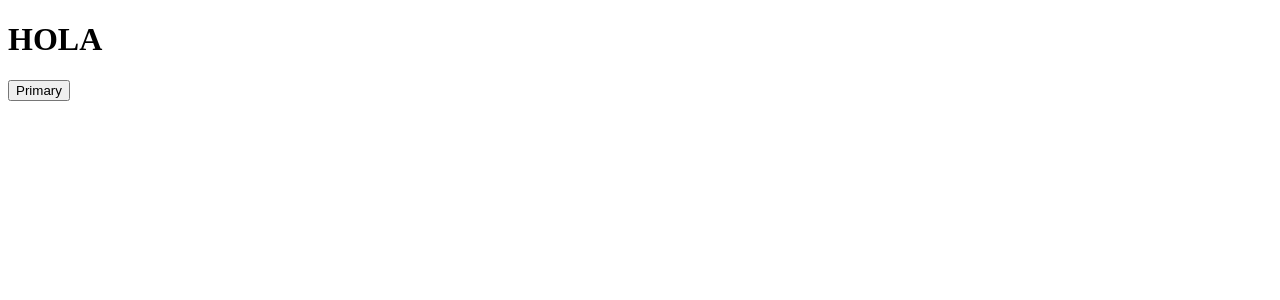
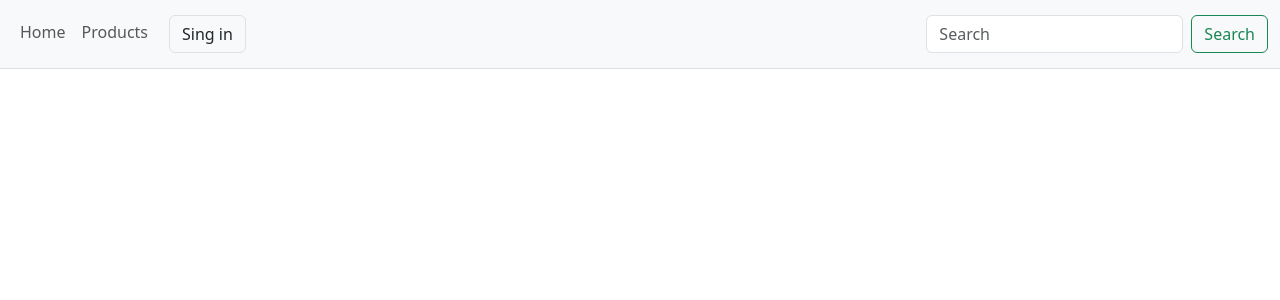
Before and after one commit to Felipesch96/PF-H-Buy, a React (Create React App) app in the folder client/: page /home in a window 1280 px wide. Shown: the top 300 px of the page. Built offline with nearby package versions, Linux system fonts and the light colour scheme.

Commit message:
react-router-dom + NavBar

```diff
--- a/client/package.json
+++ b/client/package.json
@@ -6,8 +6,10 @@
     "@testing-library/jest-dom": "^5.16.5",
     "@testing-library/react": "^13.4.0",
     "@testing-library/user-event": "^13.5.0",
+    "bootstrap": "^5.3.0-alpha1",
     "react": "^18.2.0",
     "react-dom": "^18.2.0",
+    "react-router-dom": "^5.2.1",
     "react-scripts": "5.0.1",
     "web-vitals": "^2.1.4"
   },
--- a/client/public/index.html
+++ b/client/public/index.html
@@ -1,20 +1,23 @@
 <!DOCTYPE html>
 <html lang="en">
+
 <head>
   <meta charset="utf-8" />
   <link rel="icon" href="%PUBLIC_URL%/favicon.ico" />
   <meta name="viewport" content="width=device-width, initial-scale=1" />
   <meta name="theme-color" content="#000000" />
-    <meta
-      name="description"
-      content="Web site created using create-react-app"
-    />
+  <meta name="description" content="Web site created using create-react-app" />
   <link rel="apple-touch-icon" href="%PUBLIC_URL%/logo192.png" />
   <!--
       manifest.json provides metadata used when your web app is installed on a
       user's mobile device or desktop. See https://developers.google.com/web/fundamentals/web-app-manifest/
     -->
   <link rel="manifest" href="%PUBLIC_URL%/manifest.json" />
+  <link href="https://cdn.jsdelivr.net/npm/bootstrap@5.3.0-alpha1/dist/css/bootstrap.min.css" rel="stylesheet"
+    integrity="sha384-GLhlTQ8iRABdZLl6O3oVMWSktQOp6b7In1Zl3/Jr59b6EGGoI1aFkw7cmDA6j6gD" crossorigin="anonymous">
+  <script src="https://cdn.jsdelivr.net/npm/bootstrap@5.3.0-alpha1/dist/js/bootstrap.bundle.min.js"
+    integrity="sha384-w76AqPfDkMBDXo30jS1Sgez6pr3x5MlQ1ZAGC+nuZB+EYdgRZgiwxhTBTkF7CXvN"
+    crossorigin="anonymous"></script>
   <!--
       Notice the use of %PUBLIC_URL% in the tags above.
       It will be replaced with the URL of the `public` folder during the build.
@@ -26,6 +29,7 @@
     -->
   <title>React App</title>
 </head>
+
 <body>
   <noscript>You need to enable JavaScript to run this app.</noscript>
   <div id="root"></div>
@@ -40,4 +44,5 @@
       To create a production bundle, use `npm run build` or `yarn build`.
     -->
 </body>
+
 </html>
--- a/client/src/App.js
+++ b/client/src/App.js
@@ -1,10 +1,17 @@
+import {BrowserRouter as Router, Route, Switch} from 'react-router-dom';
 import Home from "./components/Home";
+import NavBar from "./components/navBar/NavBar";
 
 function App() {
   return (
-    <div className="text-primary">
-      <h1>HOLA</h1>
-      <Home/>
+    <div>
+      <Router>
+        <NavBar />
+        <Switch>
+          {/* <Route exact path='/' component={LandingPage} /> */}
+          <Route exact path='/home' component={Home} />
+        </Switch>
+      </Router>
     </div>
   );
 }
--- a/client/src/components/Home.jsx
+++ b/client/src/components/Home.jsx
@@ -1,7 +1,9 @@
 const Home =()=>{
     return(
-        <button type="button" class="btn btn-primary">Primary</button>
+        <div>
+
+        </div>
     )
-}
+};
 
-export default Home
+export default Home;
--- /dev/null
+++ b/client/src/components/buttons/Login/Login.js
@@ -0,0 +1,14 @@
+import React from "react";
+// import { useAuth0 } from "@auth0/auth0-react";
+
+const Login = () => {
+  // const { user, loginWithRedirect } = useAuth0();
+  // console.log(user);
+  return (
+    <button className="btn border"
+    // onClick={() => loginWithRedirect()}
+    >Sing in</button>
+  )
+}
+
+export default Login
--- /dev/null
+++ b/client/src/components/navBar/NavBar.jsx
@@ -0,0 +1,53 @@
+import React, { useEffect, useState } from "react";
+import { Link } from "react-router-dom";
+import Login from "../buttons/Login/Login";
+
+const NavBar = () => {
+
+
+  return (
+    <div>
+      <nav class="navbar navbar-expand-lg bg-light sticky border-bottom">
+        <div class="container-fluid">
+
+          <div className="collapse navbar-collapse" id="navbarSupportedContent">
+            <ul className="navbar-nav me-auto mb-2 mb-lg-0">
+              <li className="nav-item">
+                <Link className="nav-link mt-1" to="/home">
+                  Home
+                </Link>
+              </li>
+              <li className="nav-item">
+                <Link className="nav-link mt-1" to="/products">
+                  Products
+                </Link>
+              </li>
+              <li className="nav-item btn">
+                <Login />
+                {/* hacer condicional si esta logeado con auth0, ver como crea usuarios que no son de google */}
+              </li>
+            </ul>
+            <form className="d-flex col-ms-8" role="search">
+              <input
+                className="form-control me-2"
+                type="search"
+                placeholder="Search"
+                aria-label="Search"
+                // value={serachNavStorage}
+                // onChange={(e) => handleSearchInput(e)}
+              />
+              <button className="btn btn-outline-success" type="submit"
+              // onClick={() => setSearchNavStorage()}
+              >
+                Search
+              </button>
+            </form>
+          </div>
+        </div>
+      </nav>
+
+    </div >
+  )
+};
+
+export default NavBar;
--- a/client/src/index.js
+++ b/client/src/index.js
@@ -1,10 +1,11 @@
 import React from 'react';
 import ReactDOM from 'react-dom/client';
+import { BrowserRouter } from "react-router-dom";
 import App from './App';
 
 const root = ReactDOM.createRoot(document.getElementById('root'));
 root.render(
-  <React.StrictMode>
+  <BrowserRouter>
     <App />
-  </React.StrictMode>
+  </BrowserRouter>
 );
```
Also changed, not shown: 1 other file (tests, documents, lock files or other folders). Lines whose indentation alone changed are shown as unchanged.
